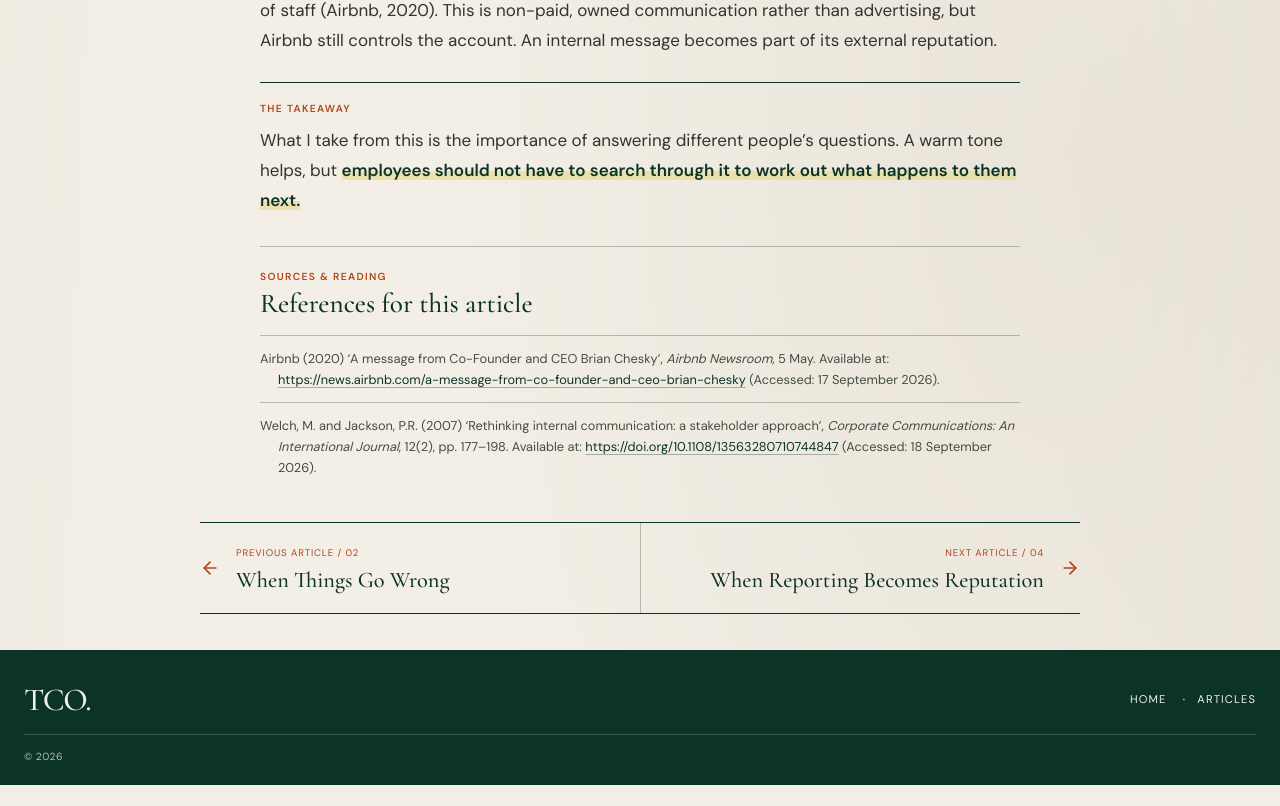
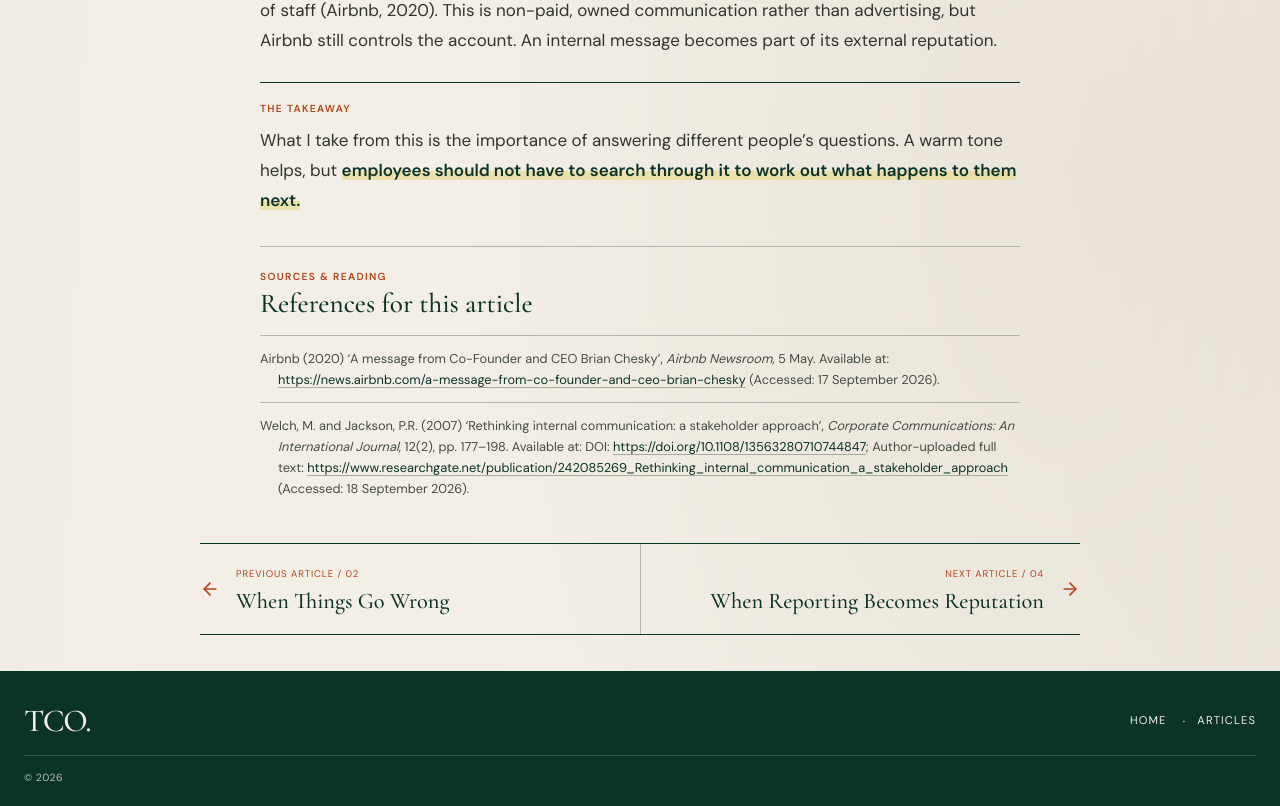
Before and after one commit to SleepingHBD/dinieazfiemcpp, a Next.js app: page /blog/airbnb-internal-communication in a window 1280 px wide. Shown: the part 1856-2662 px from the top of the page. Before the commit the page ends 2641 px from the top, so only its background shows below. Built offline with nearby package versions, Linux system fonts and the light colour scheme.

Commit message:
Add author full-text link to Welch and Jackson reference

```diff
--- a/src/data/references.ts
+++ b/src/data/references.ts
@@ -103,7 +103,10 @@ export const references = {
     author: "Welch, M. and Jackson, P.R.", year: 2007,
     title: "Rethinking internal communication: a stakeholder approach",
     format: "article", publication: "Corporate Communications: An International Journal", details: "12(2), pp. 177–198",
-    links: [{ url: "https://doi.org/10.1108/13563280710744847" }],
+    links: [
+      { label: "DOI", url: "https://doi.org/10.1108/13563280710744847" },
+      { label: "Author-uploaded full text", url: "https://www.researchgate.net/publication/242085269_Rethinking_internal_communication_a_stakeholder_approach" },
+    ],
     accessed: "18 September 2026",
   },
 } satisfies Record<string, Reference>;
```
Also changed, not shown: 1 other file (tests, documents, lock files or other folders).
